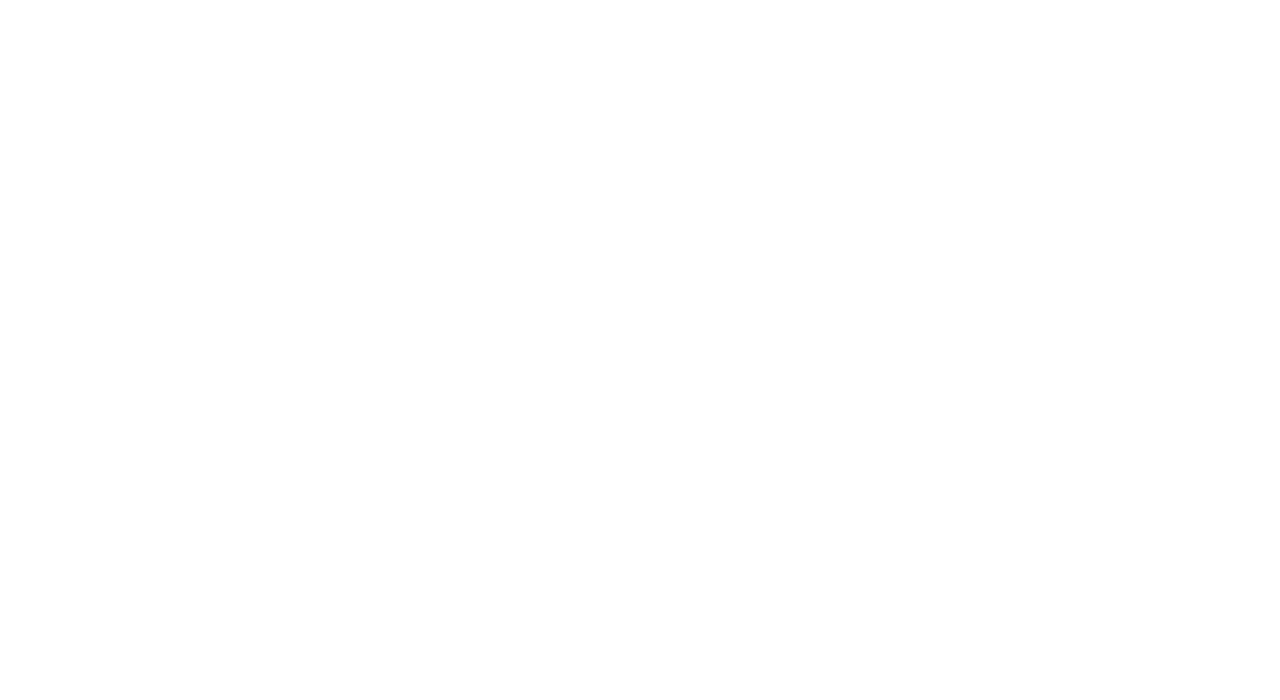
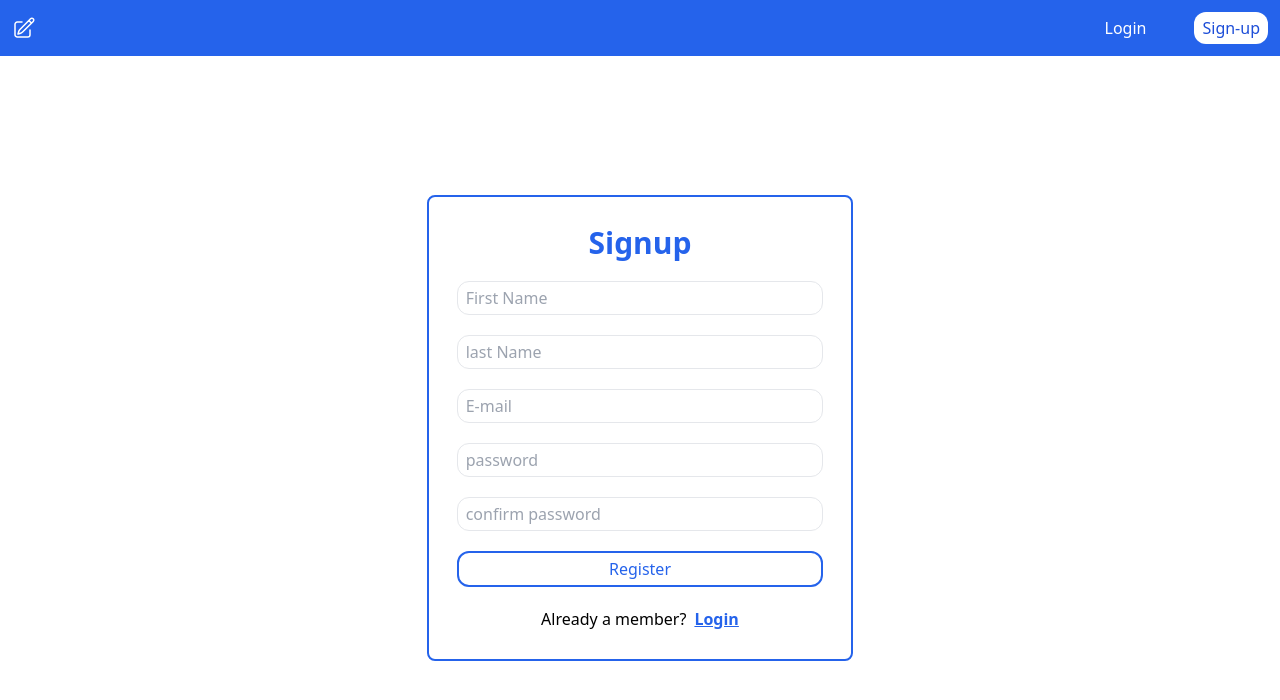
Before and after one commit to Harn1sH/lowkey_trello, a React (Create React App) app in the folder client/: page /signup in a window 1280 px wide. Before the commit this address had no page. Shown: the top 700 px of the page. Built offline with nearby package versions, Linux system fonts and the light colour scheme; the HTML template or start-up script is replaced by a standard one.

Commit message:
added login and register page

```diff
--- a/client/package.json
+++ b/client/package.json
@@ -7,6 +7,7 @@
     "@testing-library/jest-dom": "^5.17.0",
     "@testing-library/react": "^13.4.0",
     "@testing-library/user-event": "^13.5.0",
+    "prettier": "^3.3.3",
     "react": "^18.3.1",
     "react-dom": "^18.3.1",
     "react-redux": "^9.1.2",
--- a/client/src/App.js
+++ b/client/src/App.js
@@ -1,14 +1,20 @@
-import {BrowserRouter, Route, Routes} from "react-router-dom";
+import { BrowserRouter, Route, Routes } from "react-router-dom";
 import Layout from "./components/layout";
+import Login from "./components/login/Login";
+import Signup from "./components/signup/Signup";
 
 function App() {
   return (
-    <BrowserRouter>
-      <Routes>
-        <Route path={'/'} element={<Layout/> }>
-        </Route>
-      </Routes>
-    </BrowserRouter>
+    <div className={"h-screen overflow-hidden"}>
+      <BrowserRouter>
+        <Routes>
+          <Route path={"/"} element={<Layout />}>
+            <Route path={"/login"} element={<Login />} />
+            <Route path={"/signup"} element={<Signup />} />
+          </Route>
+        </Routes>
+      </BrowserRouter>
+    </div>
   );
 }
 
--- a/client/src/components/layout.js
+++ b/client/src/components/layout.js
@@ -1,14 +1,14 @@
-import React from 'react';
+import React from "react";
 import Navbar from "./navbar/Navbar";
-import {Outlet} from "react-router-dom";
+import { Outlet } from "react-router-dom";
 
 function Layout() {
-    return (
-        <>
-            <Navbar/>
-            <Outlet/>
-        </>
-    );
+  return (
+    <div className={"min-h-screen flex flex-col"}>
+      <Navbar />
+      <Outlet />
+    </div>
+  );
 }
 
 export default Layout;
--- a/client/src/components/login/Login.js
+++ b/client/src/components/login/Login.js
@@ -0,0 +1,45 @@
+import React from "react";
+import { Link } from "react-router-dom";
+
+function Login() {
+  return (
+    <div className={"flex justify-center items-center grow "}>
+      <form
+        className={
+          "border-2 w-4/12  flex flex-col gap-y-5 border-blue-600 p-7 rounded-lg"
+        }
+      >
+        <span className={"text-center text-blue-600 text-3xl font-bold"}>
+          Login
+        </span>
+        <input
+          type="text"
+          className={"border py-1 px-2 rounded-xl"}
+          placeholder={"you@mail.com"}
+        />
+        <input
+          type="password"
+          className={"border py-1 px-2 rounded-xl"}
+          placeholder={"password"}
+        />
+        <button
+          className={
+            "border-2 transition-all duration-200 hover:bg-blue-600 hover:text-white border-blue-600 py-1 px-2 rounded-xl text-blue-600"
+          }
+        >
+          Login
+        </button>
+        <div className={"flex justify-center space-x-2"}>
+          <span>Dont have an account yet?</span>
+          <Link to="/signup">
+            <span className={"font-semibold text-blue-600 underline"}>
+              Register
+            </span>
+          </Link>
+        </div>
+      </form>
+    </div>
+  );
+}
+
+export default Login;
--- a/client/src/components/navbar/Navbar.js
+++ b/client/src/components/navbar/Navbar.js
@@ -1,21 +1,52 @@
-import React from 'react';
+import React from "react";
+import { Link } from "react-router-dom";
 
 function Navbar() {
-    return (
-        <div className={'p-3 flex justify-between items-center bg-blue-600 text-white '}>
-            <svg xmlns="http://www.w3.org/2000/svg" fill="none" viewBox="0 0 24 24" strokeWidth={"1.5"}  stroke="white"
-                 className="size-6">
-                <path strokeLinecap={"round"} strokeLinejoin={"round"}
-                      d="m16.862 4.487 1.687-1.688a1.875 1.875 0 1 1 2.652 2.652L10.582 16.07a4.5 4.5 0 0 1-1.897 1.13L6 18l.8-2.685a4.5 4.5 0 0 1 1.13-1.897l8.932-8.931Zm0 0L19.5 7.125M18 14v4.75A2.25 2.25 0 0 1 15.75 21H5.25A2.25 2.25 0 0 1 3 18.75V8.25A2.25 2.25 0 0 1 5.25 6H10"/>
-            </svg>
+  return (
+    <div
+      className={
+        "p-3 flex justify-between items-center bg-blue-600 text-white "
+      }
+    >
+      <Link to={"/"}>
+        <svg
+          xmlns="http://www.w3.org/2000/svg"
+          fill="none"
+          viewBox="0 0 24 24"
+          strokeWidth={"1.5"}
+          stroke="white"
+          className="size-6"
+        >
+          <path
+            strokeLinecap={"round"}
+            strokeLinejoin={"round"}
+            d="m16.862 4.487 1.687-1.688a1.875 1.875 0 1 1 2.652 2.652L10.582 16.07a4.5 4.5 0 0 1-1.897 1.13L6 18l.8-2.685a4.5 4.5 0 0 1 1.13-1.897l8.932-8.931Zm0 0L19.5 7.125M18 14v4.75A2.25 2.25 0 0 1 15.75 21H5.25A2.25 2.25 0 0 1 3 18.75V8.25A2.25 2.25 0 0 1 5.25 6H10"
+          />
+        </svg>
+      </Link>
 
-            <div className={'flex gap-x-10'}>
-                <button className={'text-white rounded-xl py-1 px-2 active:bg-blue-700 duration-200'}>Login</button>
-                <button className={'text-blue-600 bg-white py-1 px-2 rounded-xl active:bg-stone-200 duration-200'}>Sign-up</button>
-            </div>
-
-        </div>
-    );
+      <div className={"flex gap-x-10"}>
+        <Link to={"/login"}>
+          <button
+            className={
+              "text-white rounded-xl py-1 px-2 active:bg-blue-700 duration-200"
+            }
+          >
+            Login
+          </button>
+        </Link>
+        <Link to={"/signup"}>
+          <button
+            className={
+              "text-blue-700 bg-white py-1 px-2 rounded-xl active:bg-stone-200 duration-200"
+            }
+          >
+            Sign-up
+          </button>
+        </Link>
+      </div>
+    </div>
+  );
 }
 
 export default Navbar;
--- a/client/src/components/signup/Signup.js
+++ b/client/src/components/signup/Signup.js
@@ -0,0 +1,92 @@
+import React, { useState } from "react";
+import { Link } from "react-router-dom";
+
+function Signup() {
+  const [firstname, setFirstname] = useState("");
+  const [lastName, setLastname] = useState("");
+  const [email, setEmail] = useState("");
+  const [password, setPassword] = useState("");
+  const [confirmPassword, setConfirmPassword] = useState("");
+
+  const handleChange = (e, fn) => {
+    fn(e.target.value);
+  };
+  return (
+    <div
+      className={
+        "flex justify-center items-center grow transition-all duration-200"
+      }
+    >
+      <form
+        className={
+          "border-2 w-4/12  flex flex-col gap-y-5 border-blue-600 p-7 rounded-lg"
+        }
+      >
+        <span className={"text-center text-blue-600 text-3xl font-bold"}>
+          Signup
+        </span>
+        <input
+          type="text"
+          className={"border py-1 px-2 rounded-xl"}
+          placeholder={"First Name"}
+          value={firstname}
+          onChange={(e) => handleChange(e, setFirstname)}
+        />
+        <input
+          type="text"
+          className={"border py-1 px-2 rounded-xl"}
+          placeholder={"last Name"}
+          value={lastName}
+          onChange={(e) => handleChange(e, setLastname)}
+        />
+        <input
+          type="email"
+          className={"border py-1 px-2 rounded-xl"}
+          placeholder={"E-mail"}
+          value={email}
+          onChange={(e) => handleChange(e, setEmail)}
+        />
+        <input
+          type="password"
+          className={"border py-1 px-2 rounded-xl"}
+          placeholder={"password"}
+          value={password}
+          onChange={(e) => handleChange(e, setPassword)}
+        />
+        <input
+          type="password"
+          className={"border py-1 px-2 rounded-xl"}
+          placeholder={"confirm password"}
+          value={confirmPassword}
+          onChange={(e) => handleChange(e, setConfirmPassword)}
+        />
+        <div
+          className={"text-red-500 font-semibold"}
+          hidden={password === confirmPassword}
+        >
+          {`password doesn't match`}
+        </div>
+        <button
+          disabled={!(password === confirmPassword)}
+          className={
+            password === confirmPassword
+              ? "border-2 transition-all duration-200 hover:bg-blue-600 hover:text-white border-blue-600 py-1 px-2 rounded-xl text-blue-600"
+              : "cursor-not-allowed border-2 transition-all duration-200 border-blue-600 py-1 px-2 rounded-xl text-blue-600"
+          }
+        >
+          Register
+        </button>{" "}
+        <div className={"flex justify-center space-x-2"}>
+          <span>Already a member?</span>
+          <Link to="/login">
+            <span className={"font-semibold text-blue-600 underline"}>
+              Login
+            </span>
+          </Link>
+        </div>
+      </form>
+    </div>
+  );
+}
+
+export default Signup;
```
Also changed, not shown: 1 other file (tests, documents, lock files or other folders).
